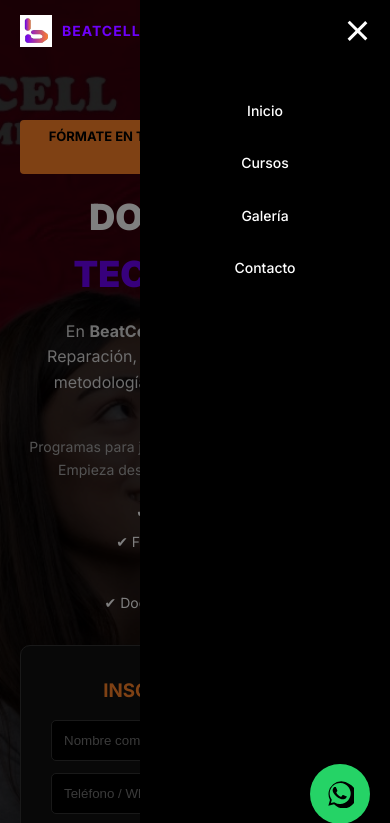
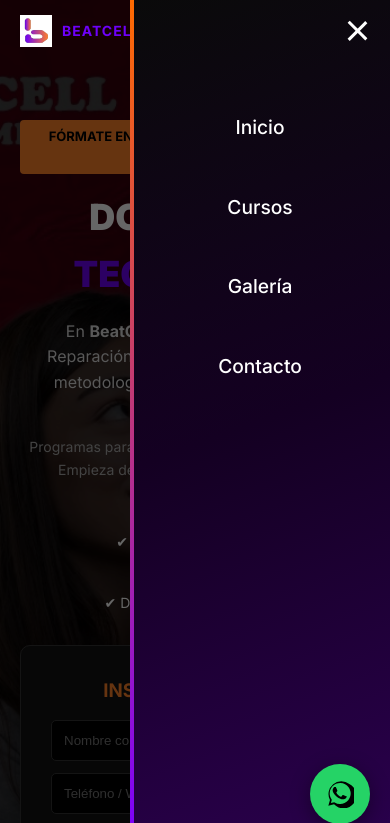
Before and after one commit to Lalo96c/BeatCell-white, a plain HTML site: page index.html in a window 390 px wide. Both pictures are taken after a click on the element 357 px from the left and 31 px from the top of the page. Shown: the top 823 px of the page. Drawn offline with nearby package versions, Linux system fonts and the light colour scheme.

Commit message:
Update styles.css

```diff
--- a/css/styles.css
+++ b/css/styles.css
@@ -656,6 +656,7 @@ HERO POR HERO (IMÁGENES DE FONDO)
     background-size: cover;
     background-repeat: no-repeat;
 }
+
 #hero-ofimatica {
     background: url("../img/bg-ofimatica.jpg");
     background-position: center;
@@ -789,36 +790,79 @@ RESPONSIVE / MEDIA QUERIES
     }
 
     .menu.mobile {
-        display: flex;
-        /* esto asegura que sea visible cuando esté activo */
         position: fixed;
         top: 0;
-        right: -100%;
+        right: 0;
         height: 100vh;
-        width: 250px;
-        background: #000;
+        width: 260px;
+
+        background: linear-gradient(160deg,
+                #0a0a0a,
+                #140022,
+                #2a004d);
+        backdrop-filter: blur(12px);
+
+        display: flex;
         flex-direction: column;
+        align-items: center;
+        justify-content: flex-start;
+
         padding-top: 100px;
-        gap: 30px;
-        align-items: center;
-        transition: .4s;
+        gap: 25px;
+
+        transform: translateX(100%);
+        transition: transform 0.3s ease;
+
         z-index: 1000;
     }
 
+    /* ACTIVO */
     .menu.mobile.active {
-        right: 0;
+        transform: translateX(0);
     }
 
+    .menu.mobile::before {
+        content: "";
+        position: absolute;
+        left: 0;
+        top: 0;
+        width: 4px;
+        height: 100%;
+        background: linear-gradient(to bottom, #ff6a00, #7b00ff);
+    }
+
+    /* LINKS */
+    .menu.mobile a {
+        font-size: 1.2rem;
+        padding: 12px 20px;
+        display: block;
+        width: 100%;
+        text-align: center;
+        transition: 0.2s;
+    }
+
+    /* HOVER PRO */
+    .menu.mobile a:hover {
+        background: rgba(255, 106, 0, 0.15);
+        color: #ff6a00;
+    }
+
+    /* OVERLAY */
     .menu-overlay {
-        display: none;
         position: fixed;
         inset: 0;
-        background: rgba(0, 0, 0, 0.5);
+        background: rgba(0, 0, 0, 0.6);
+
+        opacity: 0;
+        pointer-events: none;
+
+        transition: 0.3s;
         z-index: 900;
     }
 
     .menu-overlay.active {
-        display: block;
+        opacity: 1;
+        pointer-events: all;
     }
 
     .hero-content {
```
